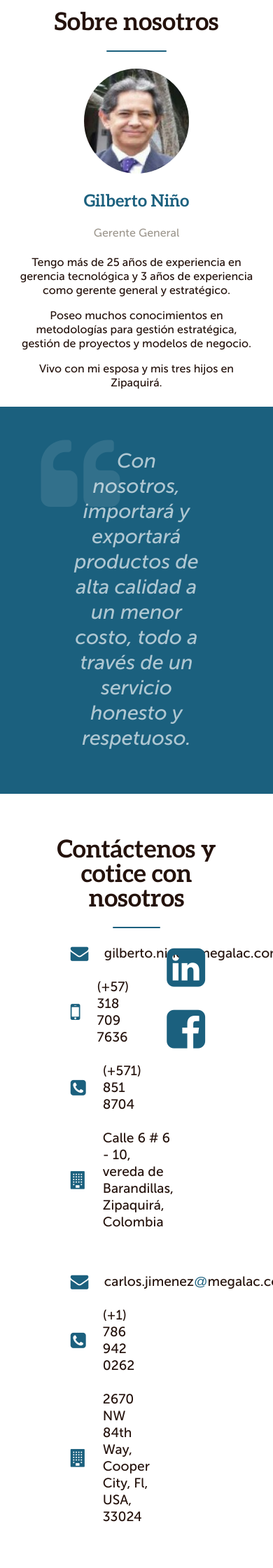
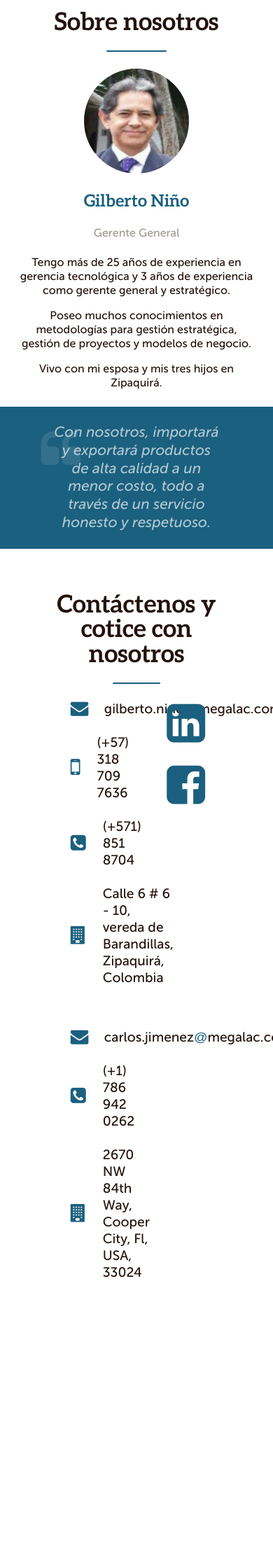
Before and after one commit to Ruluk/megalac.github.io, a Jekyll site: the page built from index.md, in a window 390 px wide. Shown: the part 2320-4560 px from the top of the page at 70% size. Built offline with Jekyll 4.4.1, drawn with Linux system fonts in a browser that asks for light colours; after the commit the page ends 4210 px from its top, so only the background shows below that.

Commit message:
Add responsive design to the "Quotes" section.
Signed-off-by: Juan Carlos <Ruluk@users.noreply.github.com>

```diff
--- a/_sass/_megalac.scss
+++ b/_sass/_megalac.scss
@@ -420,9 +420,13 @@ small.tag-line {
 #megalac-quotes {
   $side-margin: 15%;
   position: relative;
-  padding: $spacing-unit;
+  padding: $spacing-small-unit;
   background-color: $brand-color;
   color: white;
+
+  @include media($size-s) {
+    padding: $spacing-unit;
+  }
 
   &::before {
     content: $fa-var-quote-left;
@@ -430,10 +434,14 @@ small.tag-line {
     display: block;
     top: $spacing-small-unit;
     left: $side-margin;
-    font-size: $spacing-unit * 2;
+    font-size: $spacing-unit;
     font-family: FontAwesome, sans-serif;
     color: transparentize(white, 0.9);
     z-index: 0;
+
+    @include media($size-s) {
+      font-size: $spacing-unit * 2;
+    }
   }
 
   blockquote {
@@ -443,9 +451,13 @@ small.tag-line {
     z-index: 1;
 
     q {
-      font-size: 1.8em;
+      font-size: 1.3em;
       font-style: italic;
       color: transparentize(white, 0.35);
+
+      @include media($size-s) {
+        font-size: 1.8em;
+      }
 
       &::before, &::after {
         content: none;
```
